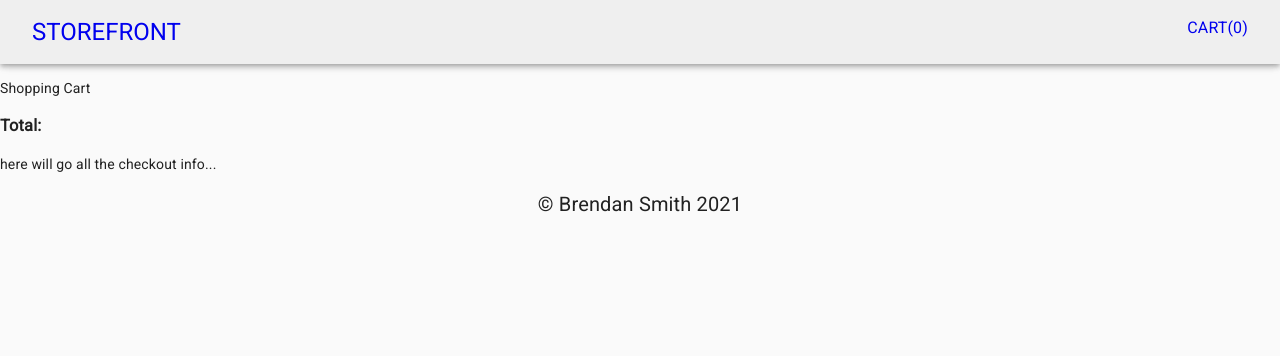
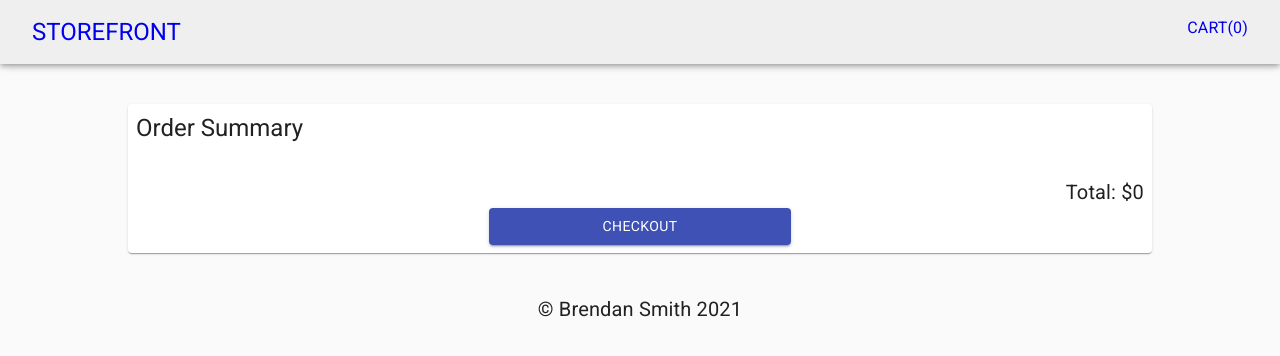
Before and after one commit to brendanrsmith/storefront, a React (Create React App) app: page /cart in a window 1280 px wide. Shown: the top 356 px of the page. Built offline with nearby package versions, Linux system fonts and the light colour scheme.

Commit message:
shopping cart styling

```diff
--- a/src/components/cart/ShoppingCart.js
+++ b/src/components/cart/ShoppingCart.js
@@ -1,27 +1,71 @@
-import { Button, Card } from '@material-ui/core';
+import { Button, List, ListItem, makeStyles, Paper, Typography } from '@material-ui/core';
 import { connect } from 'react-redux';
 import { putRemoteData } from '../../store/product';
 import { Link } from 'react-router-dom';
 
 function ShoppingCart(props) {
+
+  const useStyles = makeStyles({
+    root: {
+      maxWidth: "80vw",
+      padding: "8px",
+      margin: "5vh auto"
+    },
+    card: {
+      height: '100%',
+      display: 'flex',
+      flexDirection: 'column'
+    },
+    media: {
+      paddingTop: '56.25%',
+      height: 140,
+    },
+    link: {
+      textDecoration: "none",
+    },
+    remove: {
+      justifySelf: "right",
+    },
+    li: {
+      justifyContent: "space-between",
+    },
+    checkout: {
+      width: "30%",
+      justifyContent: "center",
+      marginLeft: "35%"
+    },
+    total: {
+      textAlign: "right",
+      marginTop: "16px"
+    },
+  });
+  const classes = useStyles();
+  const total = props.cartReducer.cart.reduce((acc, val) => {
+    return acc + val.price;
+  }, 0);
+
   return (
-    <div>
-      <p>Shopping Cart</p>
-      {props.cartReducer.cart.map(item => {
-        return (
-          <Card key={`${item._id}:${item.inventory}`}>
-            <Link to={`/products/${item._id}`} className="link">
-              <Button color="primary">{item.name}</Button>
-            </Link>
-            <p>{item.description}</p>
-            <p>{item.price}</p>
-            <Button variant="small" onClick={() => props.removeFromCart(item)}>x</Button>
-          </Card>
-        )
-      })}
-      <h3>Total:</h3>
-      <p> here will go all the checkout info...</p>
-    </div>
+    <Paper className={classes.root}>
+      <Typography variant="h5">Order Summary</Typography>
+      <List>
+        {props.cartReducer.cart.map(item => {
+          return (
+            <ListItem className={classes.li} key={`${item._id}:${item.inventory}`}>
+              <Link className={classes.link} to={`/products/${item._id}`}>
+                <Button color="primary">
+                  <Typography variant="body1">{item.name}</Typography>
+                </Button>
+              </Link>
+              <Typography variant="body2">{item.description}</Typography>
+              <Typography variant="body1">${item.price}</Typography>
+              <Button className="remove" size="small" variant="contained" color="secondary" onClick={() => props.removeFromCart(item)}>Remove</Button>
+            </ListItem>
+          )
+        })}
+      </List>
+      <Typography className={classes.total} variant="h6">Total: ${total}</Typography>
+      <Button className={classes.checkout} variant="contained" color="primary">Checkout</Button>
+    </Paper>
   )
 }
 
--- a/src/components/products/ProductDetails.js
+++ b/src/components/products/ProductDetails.js
@@ -1,4 +1,4 @@
-import { Button, Card, CardActionArea, CardActions, CardContent, CardMedia, Grid, makeStyles, Typography } from '@material-ui/core';
+import { Button, Card, CardActions, CardContent, CardMedia, Grid, makeStyles, Typography } from '@material-ui/core';
 import { useEffect } from 'react';
 import { connect } from 'react-redux';
 import { getRemoteData, putRemoteData } from '../../store/product';
--- a/src/components/storefront/Products.js
+++ b/src/components/storefront/Products.js
@@ -1,4 +1,4 @@
-import { Button, Card, CardActionArea, CardActions, CardContent, CardMedia, Grid, makeStyles, Typography } from '@material-ui/core';
+import { Button, Card, CardActions, CardContent, CardMedia, Grid, makeStyles, Typography } from '@material-ui/core';
 import { connect } from 'react-redux';
 import { useEffect } from 'react';
 
```
